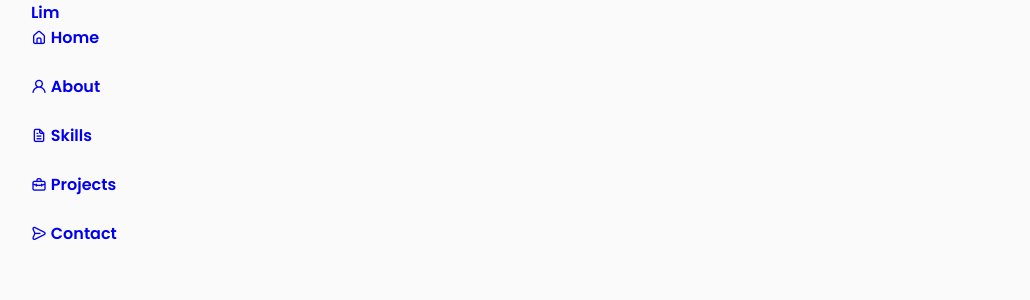
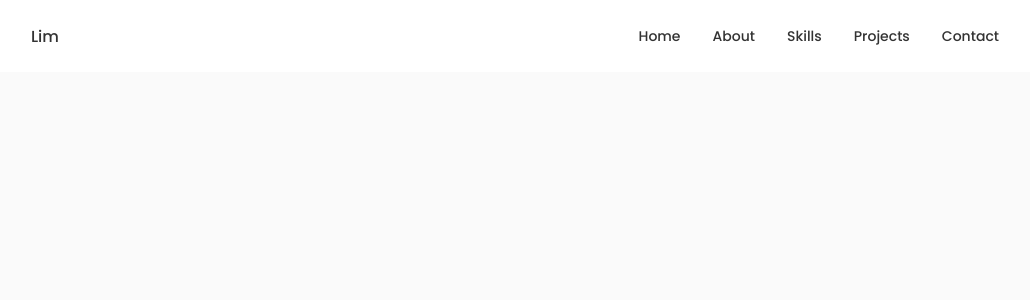
Before and after one commit to kristina-lim/kristina-lim.github.io, a React (Create React App) app: page / in a window 1280 px wide. Shown: the top 300 px of the page, without its empty margins (125-1155 px from the left). Built offline with nearby package versions, Linux system fonts and the light colour scheme.

Commit message:
Fix header

```diff
--- a/public/index.html
+++ b/public/index.html
@@ -3,7 +3,6 @@
   <head>
     <meta charset="utf-8" />
     <link rel="icon" href="%PUBLIC_URL%/favicon.ico" />
-    <link href="https://fonts.googleapis.com/css?family=Roboto:300,400,500,700&display=swap" rel="stylesheet" />
     <meta name="viewport" content="width=device-width, initial-scale=1" />
     <link href='https://unpkg.com/boxicons@2.1.4/css/boxicons.min.css' rel='stylesheet'>
     <link rel="stylesheet" href="https://unicons.iconscout.com/release/v4.0.0/css/line.css">
--- a/src/components/Header/Header.css
+++ b/src/components/Header/Header.css
@@ -0,0 +1,43 @@
+.header {
+  width: 100%;
+  position: fixed;
+  top: 0;
+  left: 0;
+  z-index: var(--z-fixed);
+  background-color: var(--container-color);
+}
+
+.nav {
+  height: calc(var(--header-height) + 1.5rem);
+  display: flex;
+  justify-content: space-between;
+  align-items: center;
+  column-gap: 1rem;
+}
+
+.nav_logo,
+.nav_toggle {
+  color: var(--title-color);
+  font-weight: var(--font-medium);
+}
+
+.nav_list {
+  display: flex;
+  column-gap: 2rem;
+}
+
+.nav_link {
+  display: flex;
+  flex-direction: column;
+  align-items: center;
+  font-size: var(--small-font-size);
+  color: var(--title-color);
+  font-weight: var(--font-medium);
+  transition: .3s;
+}
+
+.nav_icon,
+.nav_close,
+.nav_toggle {
+  display: none;
+}
--- a/src/components/Header/Header.jsx
+++ b/src/components/Header/Header.jsx
@@ -7,35 +7,44 @@ export default function Header() {
       <nav className="nav container">
         <a href="index.html" className="nav_logo">Lim</a>
         <div className="nav_menu">
-          <ul className="nav_list grid">
+          <ul className="nav_list">
             <li className="nav_item">
               <a href="#home" className="nav_link">
-                <i className="uil uil-estate nav_icon"></i> Home
+                <i className="uil uil-estate nav_icon"></i>
+                Home
               </a>
             </li>
             <li className="nav_item">
               <a href="#about" className="nav_link">
-                <i className="uil uil-user nav_icon"></i> About
+                <i className="uil uil-user nav_icon"></i>
+                About
               </a>
             </li>
             <li className="nav_item">
               <a href="#skills" className="nav_link">
-                <i className="uil uil-file-alt nav_icon"></i> Skills
+                <i className="uil uil-file-alt nav_icon"></i>
+                Skills
               </a>
             </li>
             <li className="nav_item">
               <a href="#projects" className="nav_link">
-                <i className="uil uil-briefcase-alt nav_icon"></i> Projects
+                <i className="uil uil-briefcase-alt nav_icon"></i>
+                Projects
               </a>
             </li>
             <li className="nav_item">
               <a href="#contact" className="nav_link">
-                <i className="uil uil-message nav_icon"></i> Contact
+                <i className="uil uil-message nav_icon"></i>
+                Contact
               </a>
             </li>
           </ul>
+          <i class="uil uil-times nav_close"></i>
+        </div>
+        <div className="nav_toggle">
+          <i className="uil uil-apps"></i>
         </div>
       </nav>
     </header>
-  )
+  );
 }
--- a/src/pages/App/App.css
+++ b/src/pages/App/App.css
@@ -1,4 +1,4 @@
-@import url('https://fonts.googleapis.com/css2?family=Poppins:wght@600&display=swap');
+@import url("https://fonts.googleapis.com/css2?family=Poppins:wght@400;500;600&display=swap");
 
 :root {
   --header-height: 3rem;
```
